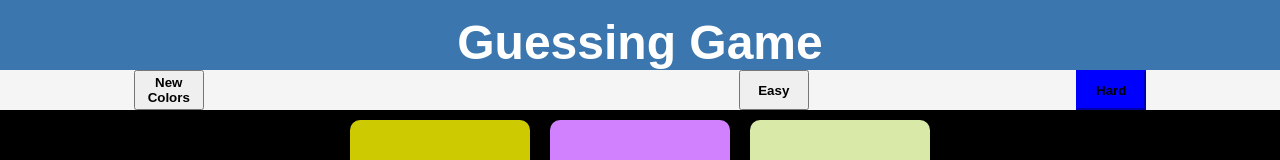
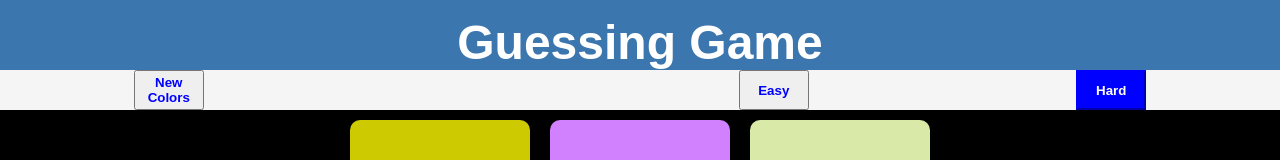
Before and after one commit to adeeio/RGB-color-game, a website: page index.html in a window 1280 px wide. Shown: the part 175-335 px from the top of the page. Drawn offline with Linux system fonts and the light colour scheme.

Commit message:
fixed font colors

```diff
--- a/index.html
+++ b/index.html
@@ -16,7 +16,7 @@
     </div>
 
 
-    <div class="stripe conatiner nav-flex font-blue bg-whitish">
+    <div class="stripe conatiner nav-flex bg-whitish">
         <button class="nav" id="newColor">New Colors</button>
         <h4 id="tryAgain"></h4>
         <button class="nav" id="easy">Easy</button>
--- a/sass/colorGame.scss
+++ b/sass/colorGame.scss
@@ -31,7 +31,6 @@
 .nav:hover {
     cursor: pointer;
 }
-
 
 
 .bg-blue {
@@ -95,6 +94,7 @@ h4 {
 button {
     height: auto;
     width: 70px;
+    color: blue;
     font-weight: 600;
     transition: all 0.3s;
     &:hover{
@@ -112,4 +112,5 @@ button {
 .selected {
     background: blue;
     border-color: blue;
+    color: white;
 }
```
Also changed, not shown: css/colorGame.css.
